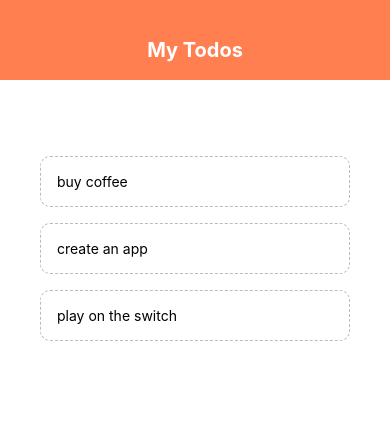
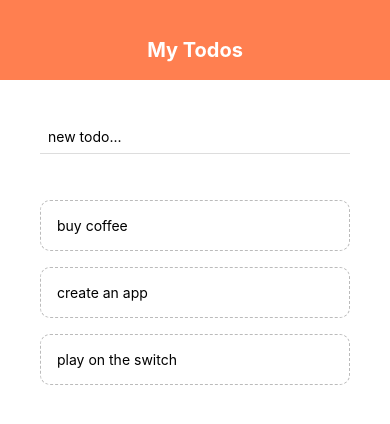
Before and after one commit to vinothsmart/reactnativetodoapp, a React Native app: screen / in a window 390 px wide. Shown: the top 424 px of the page. Built offline with nearby package versions, Linux system fonts and the light colour scheme.

Commit message:
added todo to page

```diff
--- a/App.js
+++ b/App.js
@@ -2,6 +2,7 @@
 import { StyleSheet, Text, View, FlatList } from 'react-native';
 import Header from './components/header';
 import TodoItem from './components/todoitem';
+import AddTodo from './components/addTodo';
 
 export default function App() {
   const [todos, setTodos] = useState([
@@ -20,7 +21,7 @@
     <View style={styles.container}>
       <Header/>
       <View style={styles.content}>
-        {/* to form */}
+        <AddTodo/>
         <View style={styles.list}>
           <FlatList
             data={todos}
--- a/components/addTodo.js
+++ b/components/addTodo.js
@@ -1,5 +1,5 @@
 import React, {useState} from 'react';
-import { StyleSheet, Text, TextInput, Button } from 'react-native';
+import { StyleSheet, Text, View, TextInput, Button } from 'react-native';
 
 export default function AddTodo() {
 
```
